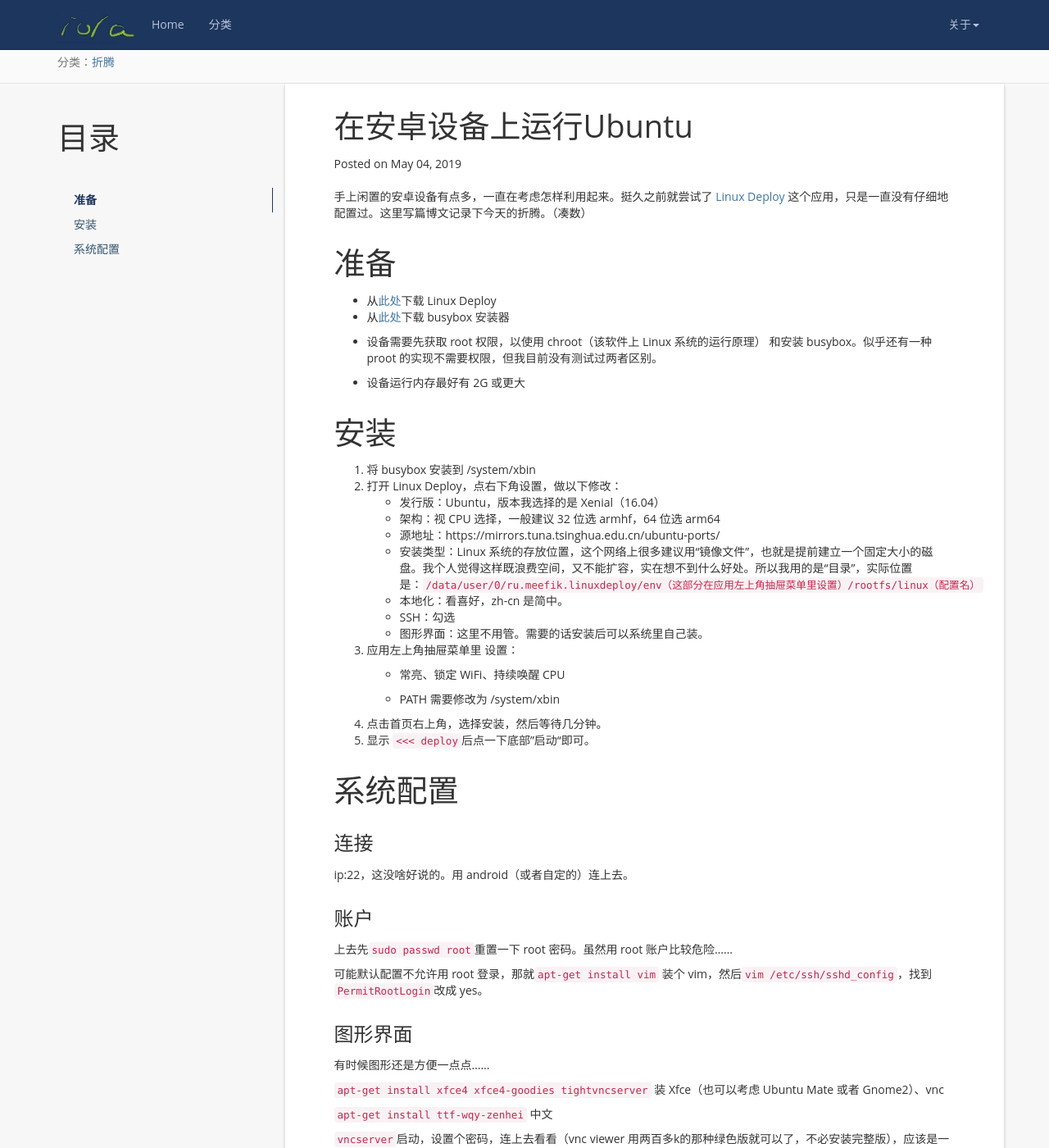
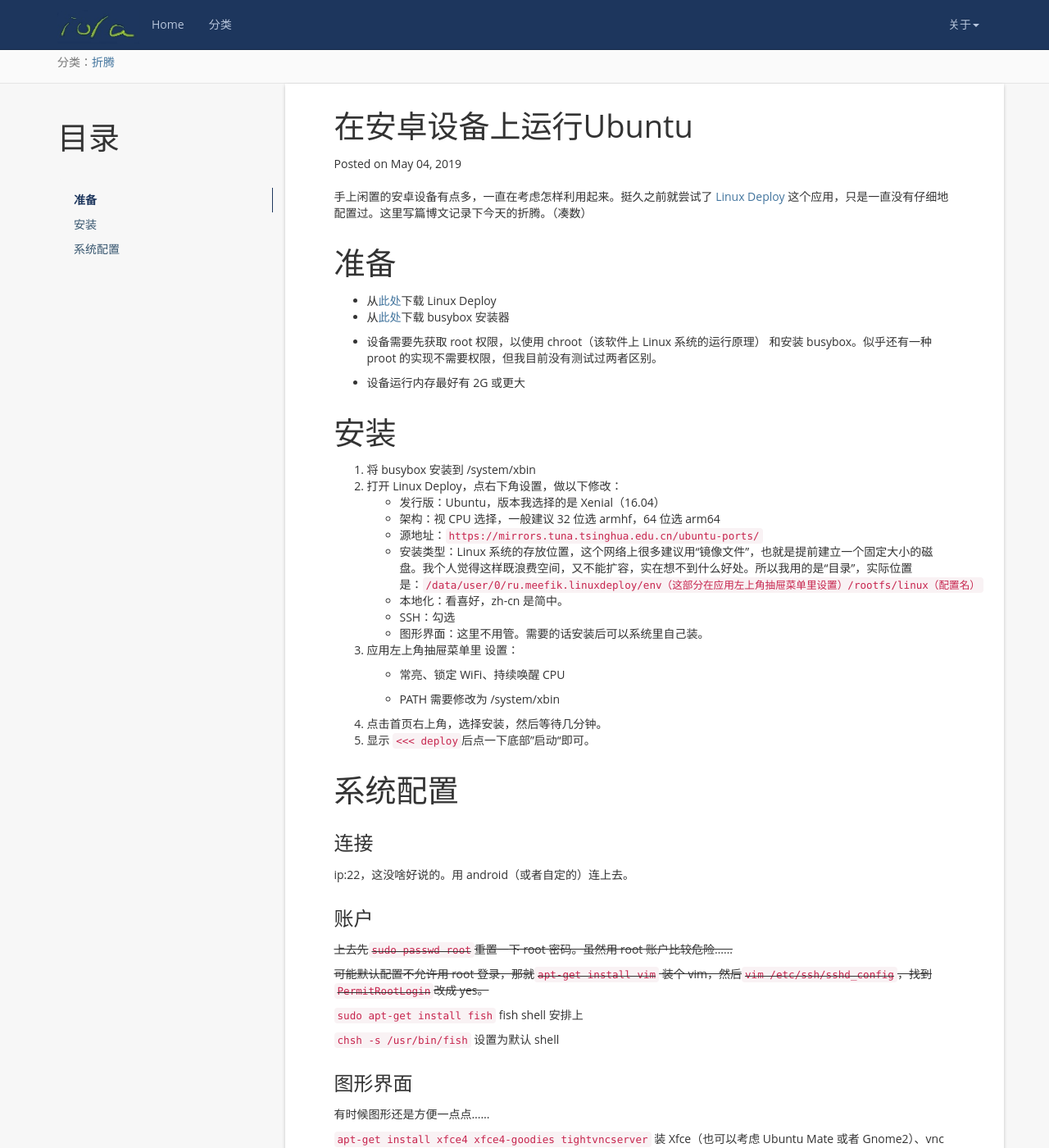
Before and after one commit to iola1999/iola1999.github.io, a Jekyll site: the page built from _posts/2019-05-04-Run-Ubuntu-On-Android-Phone.markdown, in a window 1280 px wide and 1400 px high. Shown: the whole window at 82% size. Built offline with Jekyll 4.4.1, drawn with Linux system fonts in a browser that asks for light colours; nearby versions of some CDN libraries.

Commit message:
最近有点懒。。。

```diff
--- a/_posts/2019-05-04-Run-Ubuntu-On-Android-Phone.markdown
+++ b/_posts/2019-05-04-Run-Ubuntu-On-Android-Phone.markdown
@@ -33,7 +33,7 @@ tag:
 2. 打开 Linux Deploy，点右下角设置，做以下修改：
    - 发行版：Ubuntu，版本我选择的是 Xenial（16.04）
    - 架构：视 CPU 选择，一般建议 32 位选 armhf，64 位选 arm64
-   - 源地址：https://mirrors.tuna.tsinghua.edu.cn/ubuntu-ports/
+   - 源地址：`https://mirrors.tuna.tsinghua.edu.cn/ubuntu-ports/`
    - 安装类型：Linux 系统的存放位置，这个网络上很多建议用“镜像文件”，也就是提前建立一个固定大小的磁盘。我个人觉得这样既浪费空间，又不能扩容，实在想不到什么好处。所以我用的是“目录”，实际位置是：`/data/user/0/ru.meefik.linuxdeploy/env（这部分在应用左上角抽屉菜单里设置）/rootfs/linux（配置名）`
    - 本地化：看喜好，zh-cn 是简中。
    - SSH：勾选
@@ -58,9 +58,13 @@ ip:22，这没啥好说的。用 android（或者自定的）连上去。
 
 ### 账户
 
-上去先`sudo passwd root`重置一下 root 密码。虽然用 root 账户比较危险......
+~~上去先`sudo passwd root`重置一下 root 密码。虽然用 root 账户比较危险......~~
 
-可能默认配置不允许用 root 登录，那就`apt-get install vim` 装个 vim，然后`vim /etc/ssh/sshd_config`，找到`PermitRootLogin`改成 yes。
+~~可能默认配置不允许用 root 登录，那就`apt-get install vim` 装个 vim，然后`vim /etc/ssh/sshd_config`，找到`PermitRootLogin`改成 yes。~~
+
+`sudo apt-get install fish` fish shell 安排上
+
+`chsh -s /usr/bin/fish` 设置为默认 shell
 
 ### 图形界面
 
```
